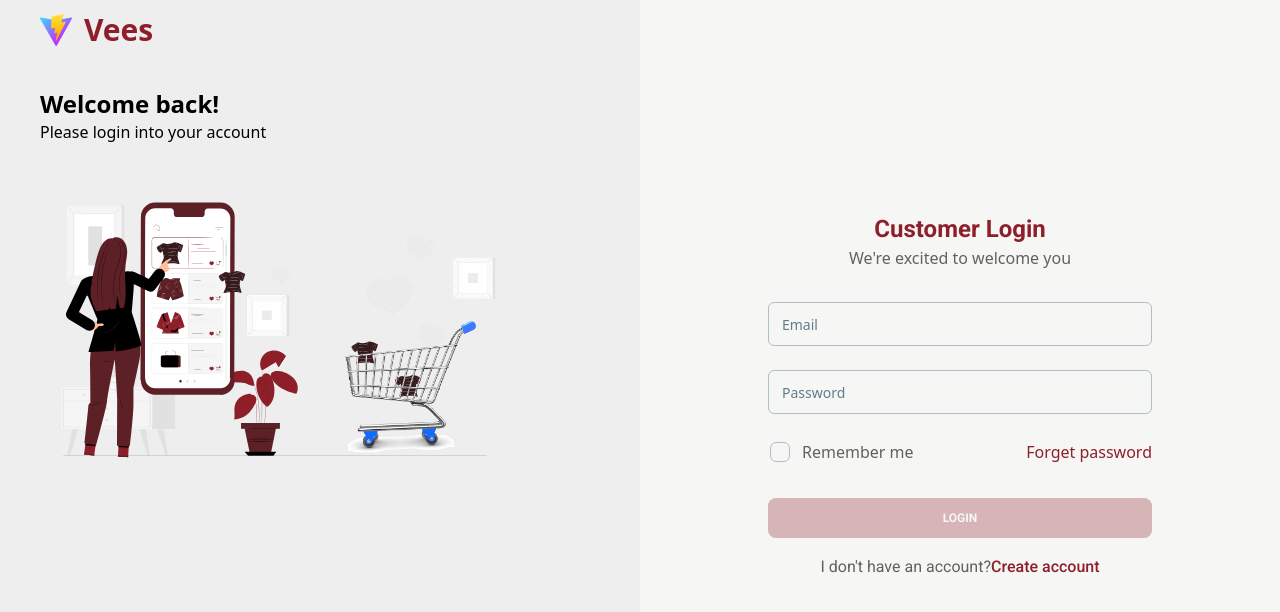
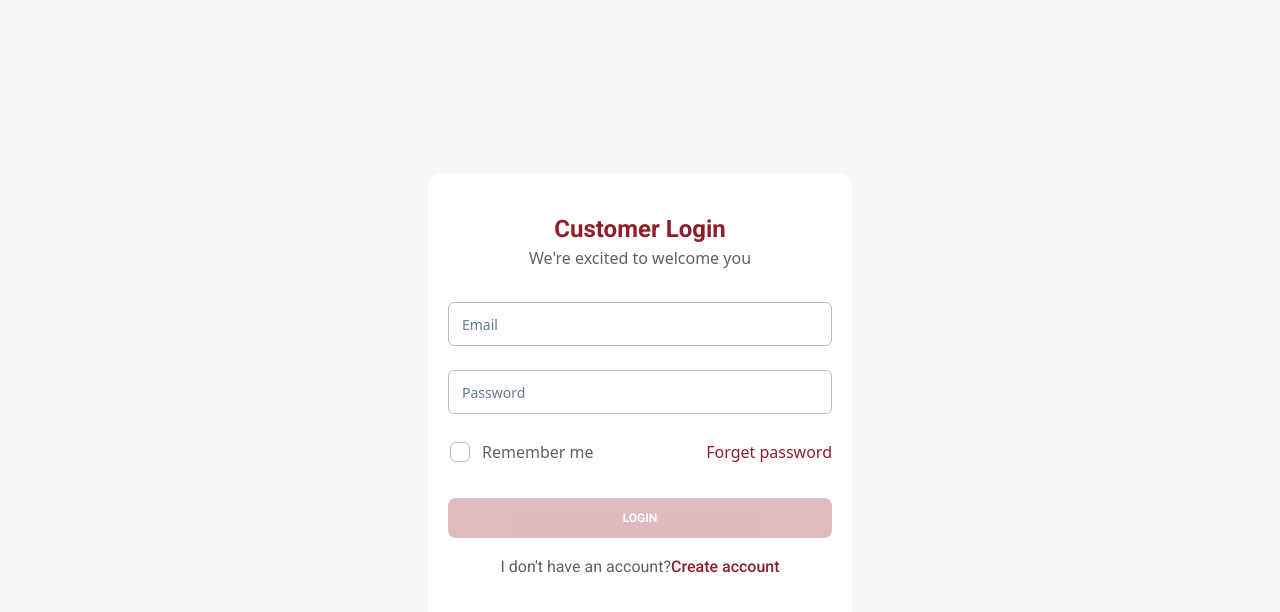
Before and after one commit to AsumVictor/vees-closet-shop, a React (Vite) app in the folder client/: page /login in a window 1280 px wide. Shown: the top 612 px of the page. Built offline with nearby package versions, Linux system fonts and the light colour scheme; no server answers.

Commit message:
Refactor login page

```diff
--- a/client/src/pages/Login.jsx
+++ b/client/src/pages/Login.jsx
@@ -34,9 +34,9 @@ function Login() {
   };
 
   return (
-    <div className="grid grid-cols-1 lg:grid-cols-2 w-full min-h-screen">
-      <div className="py-3 w-full order-1 lg:order-2 flex flex-col justify-center items-center h-screen">
-        <div className="relative flex flex-col rounded-xl bg-transparent bg-clip-border text-gray-700 shadow-none">
+    <div className="grid grid-cols-1 w-full min-h-screen">
+      <div className="py-3 w-full flex flex-col justify-center items-center h-screen">
+        <div className="relative flex flex-col rounded-xl bg-white bg-clip-border text-gray-700 shadow-3xl py-10 px-5">
           <h4 className="block font-sans text-2xl font-semibold leading-snug tracking-normal text-wine_primary capitalize text-center">
             Customer login
           </h4>
@@ -91,9 +91,6 @@ function Login() {
           </form>
         </div>
       </div>
-      <div className="py-3 w-full order-1 lg:order-1 h-full bg-gray-200 px-10">
-        <LoginPanel />
-      </div>
     </div>
   );
 }
```
